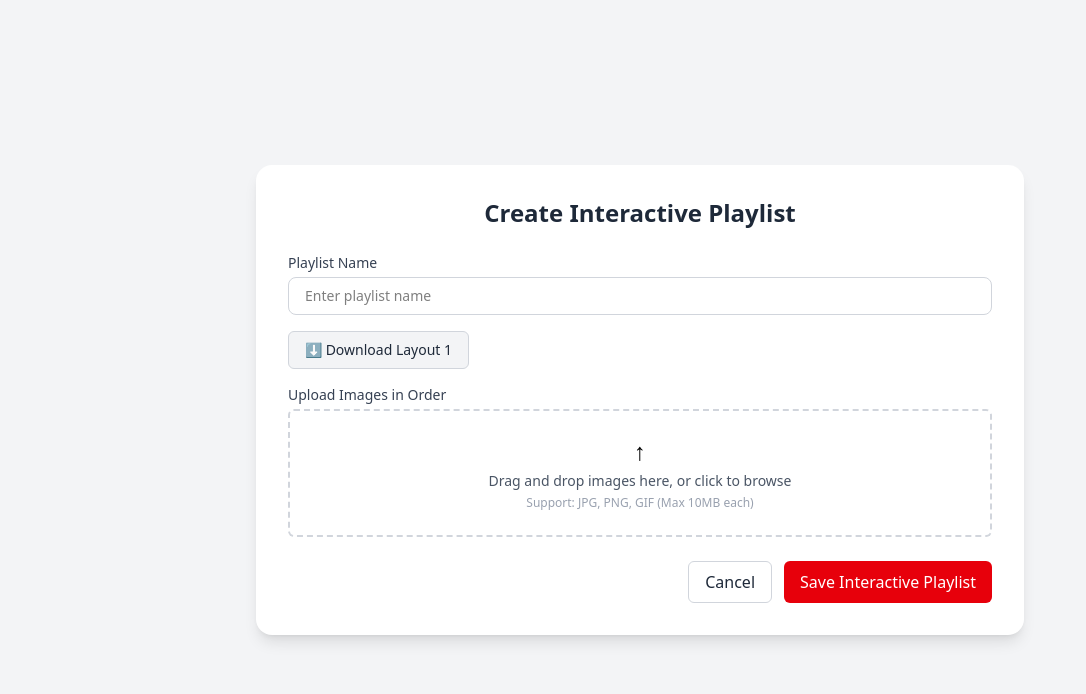
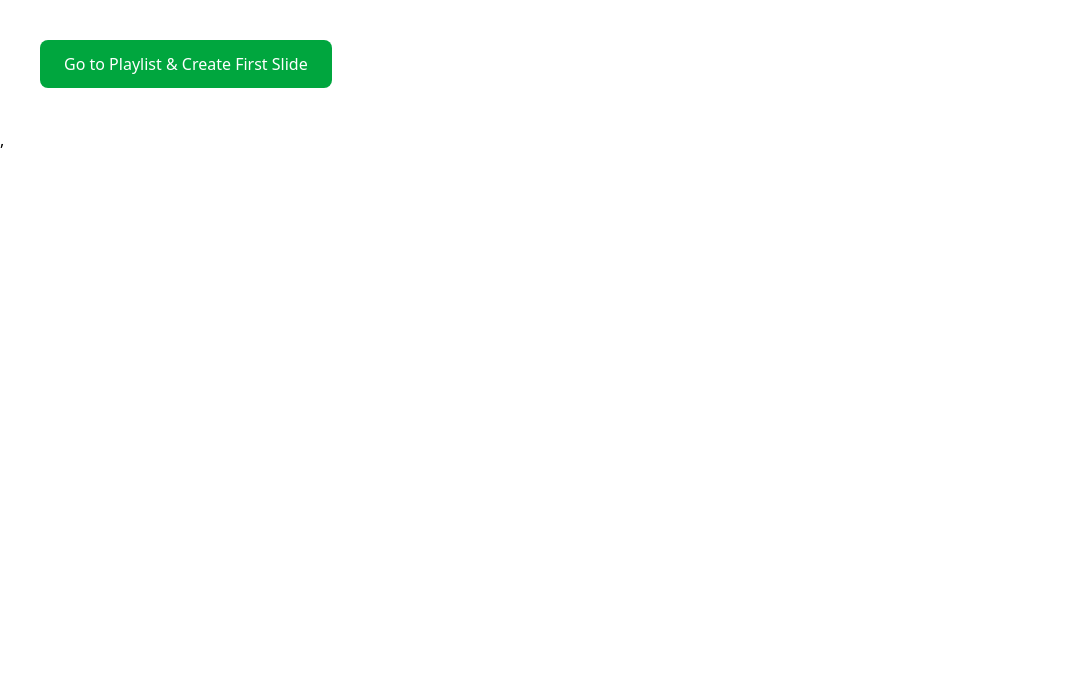
Before and after one commit to devibrant-team/remote-screen-dashboard, a React (Vite) app: page / in a window 1280 px wide. Shown: the top 694 px of the page, without its empty margins (0-1086 px from the left). Built offline with nearby package versions, Linux system fonts and the light colour scheme.

Commit message:
fix the path

```diff
--- a/src/App.tsx
+++ b/src/App.tsx
@@ -30,7 +30,7 @@ function App() {
   return (
     <Router>
       <Routes>
-        <Route path="/" element={<CreateInteractivePlaylist />} />
+        <Route path="/" element={<Test />} />
         <Route path="/playlist" element={<PlayList />} />
         {/* Add more routes as needed */}
       </Routes>
--- a/src/Components/InteractivePlaylist/InteractivePlaylist.tsx
+++ b/src/Components/InteractivePlaylist/InteractivePlaylist.tsx
@@ -1,6 +1,6 @@
 import { useState, useEffect, type ChangeEvent } from "react";
 import { useDispatch } from "react-redux";
-import { savePlaylist} from '../../Redux/Playlist/ToolBarFunc/interactivePlaylist/playlistInteractiveSlice'
+import { savePlaylist} from '../../Redux/Playlist/interactivePlaylist/playlistInteractiveSlice';
 import ImageSlider from "./ImageSlider";
 
 interface ImagePreview {
--- a/store.ts
+++ b/store.ts
@@ -3,7 +3,7 @@ import machineReducer from "./src/Redux/Machine/machineSlice";
 import authReducer from "./src/Redux/Authentications/AuthSlice";
 import NormalPlaylistReducer from "./src/Redux/Playlist/ToolBarFunc/SlideNormalPlaylistSlice";
 import playlistReducer from "./src/Redux/Playlist/ToolBarFunc/NormalPlaylistSlice";
-import playlistInteractiveReducer from './src/Redux/Playlist/ToolBarFunc/interactivePlaylist/playlistInteractiveSlice'
+import playlistInteractiveReducer from './src/Redux/Playlist/interactivePlaylist/playlistInteractiveSlice'
 export const store = configureStore({
   reducer: {
     machine: machineReducer,
```
Also changed, not shown: src/Redux/Playlist/interactivePlaylist/playlistInteractiveSlice.ts (renamed from src/Redux/Playlist/ToolBarFunc/interactivePlaylist/playlistInteractiveSlice.ts).
